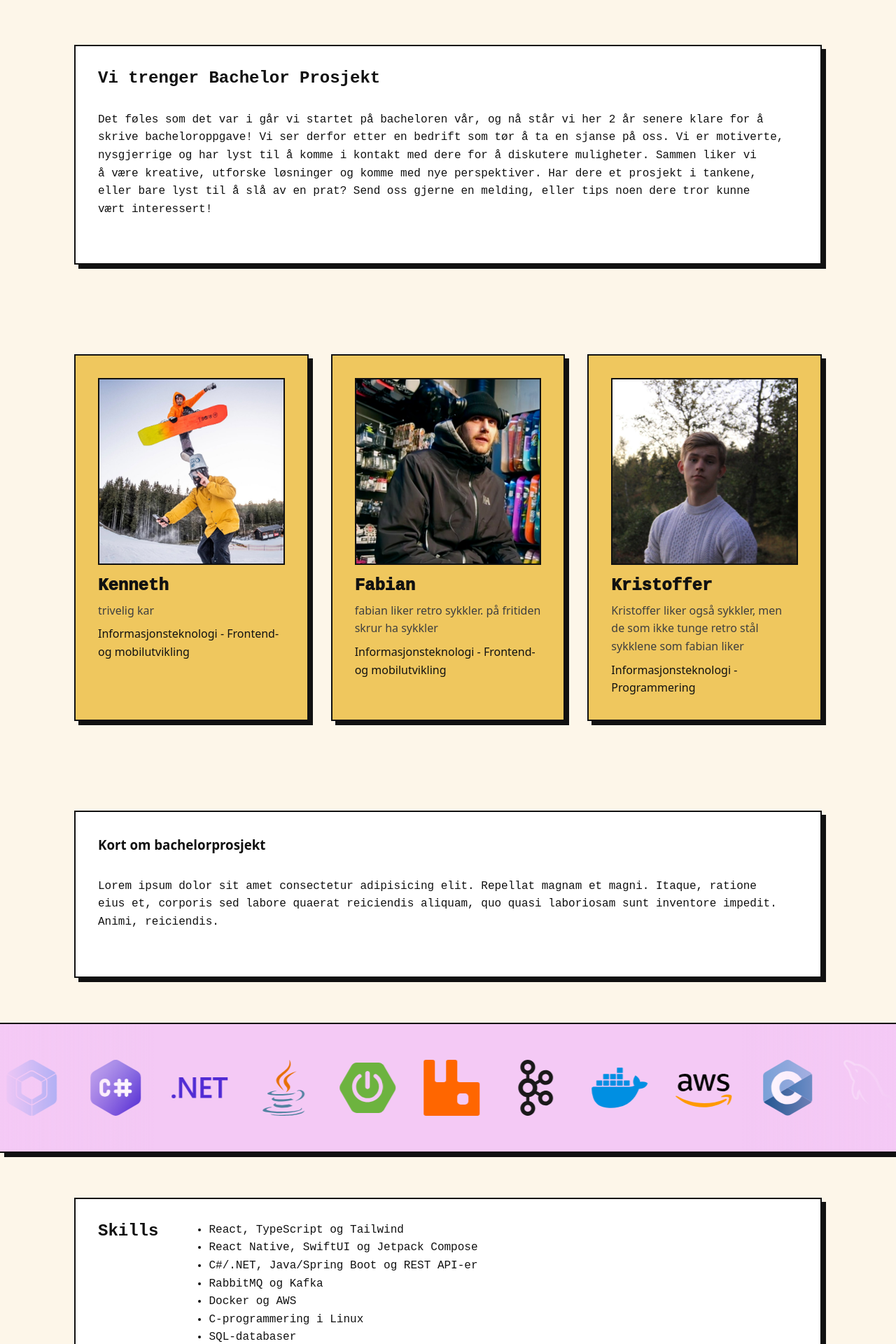
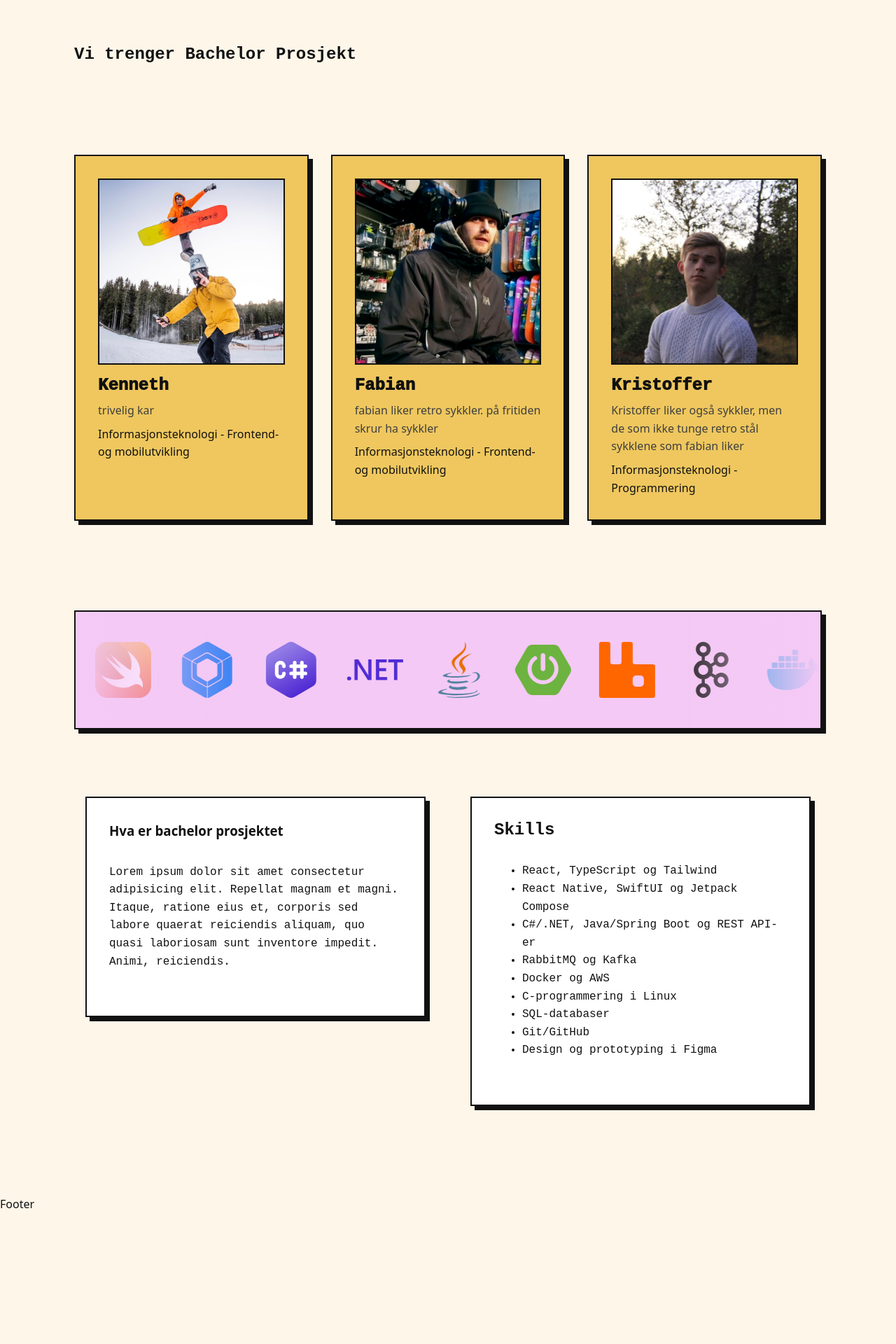
Before and after one commit to kelsolini/bachelorprosjekt, a React (Vite) app: page / in a window 1280 px wide. Shown: the top 1920 px of the page at 70% size. After the commit the page ends 1734 px from the top, so only its background shows below. Built offline with nearby package versions, Linux system fonts and the light colour scheme.

Commit message:
oppdatert carousel

```diff
--- a/src/components/AboutBachelor.tsx
+++ b/src/components/AboutBachelor.tsx
@@ -5,7 +5,7 @@ const AboutBachelor = () => {
     <>
       <section className={styles.section}>
         <div className={styles.card}>
-          <h3 className={styles.tilte}>Kort om bachelorprosjekt</h3>
+          <h3 className={styles.tilte}>Hva er bachelor prosjektet</h3>
           <div className={styles.text}>
             <p>
               Lorem ipsum dolor sit amet consectetur adipisicing elit. Repellat
--- a/src/components/IntroSection.tsx
+++ b/src/components/IntroSection.tsx
@@ -3,19 +3,9 @@ import styles from "./styles/IntroSection.module.css";
 const IntroSection = () => {
   return (
     <section className={styles.section}>
-        <div className={styles.card}>
-            <h3 className={styles.title}>Vi trenger Bachelor Prosjekt</h3>
-            <p className={styles.text}>
-                Det føles som det var i går vi startet på bacheloren vår, og nå står vi her 2 år senere klare for å skrive bacheloroppgave!
-                Vi ser derfor etter en bedrift som tør å ta en sjanse på oss. Vi er motiverte, nysgjerrige og har lyst til å komme i kontakt med dere for å diskutere muligheter.
-                Sammen liker vi å være kreative, utforske løsninger og komme med nye perspektiver.
+      <h1 className={styles.title}>Vi trenger Bachelor Prosjekt</h1>
+    </section>
+  );
+};
 
-                Har dere et prosjekt i tankene, eller bare lyst til å slå av en prat?
-                Send oss gjerne en melding, eller tips noen dere tror kunne vært interessert!
-            </p>
-        </div>
-    </section>
-  )
-}
-
-export default IntroSection
+export default IntroSection;
--- a/src/components/styles/Carousel.module.css
+++ b/src/components/styles/Carousel.module.css
@@ -10,11 +10,9 @@
 
 .Skill {
     position: relative;
-
     display: flex;
     align-items: center;
     justify-content: center;
-
     flex-shrink: 0;
 }
 
@@ -58,8 +56,7 @@
 
     background-color: var(--color-accent-2);
 
-    border-top: 2px solid var(--color-border);
-    border-bottom: 2px solid var(--color-border);
+    border: 2px solid var(--color-border);
 
     box-shadow: var(--shadow);
     border-radius: var(--radius);
@@ -82,7 +79,6 @@
 
 .CarouselWrapper::before {
     left: 0;
-
     background: linear-gradient(
         to left,
         transparent,
@@ -92,7 +88,6 @@
 
 .CarouselWrapper::after {
     right: 0;
-
     background: linear-gradient(
         to right,
         transparent,
@@ -106,7 +101,7 @@
     gap: 25px;
     align-items: center;
 
-    animation: slide 25s infinite linear;
+    animation: slide 35s infinite linear;
 }
 
 .Skill {
--- a/src/components/styles/ProfileCard.module.css
+++ b/src/components/styles/ProfileCard.module.css
@@ -20,6 +20,7 @@
 .card:hover {
     transform: translate(-2px, -2px);
     box-shadow: 8px 8px 0 var(--color-border);
+    background: var(--color-accent-2);
 }
 
 .open {
--- a/src/page/HomePage.tsx
+++ b/src/page/HomePage.tsx
@@ -13,13 +13,21 @@ const HomePage = () => {
       <main>
         <IntroSection />
         <ProfileSection />
-        <AboutBachelor />
-        <div className="grid-12-column ">
-          <div className="xs-12 md-12 lg-12">
-            <Carousel />
+        <div className="section">
+          <div className="grid-12-column">
+            <div className="xs-12 md-12 lg-12">
+              <Carousel />
+            </div>
+
+            <div className="xs-12 md-6 lg-6">
+              <AboutBachelor />
+            </div>
+
+            <div className="xs-12 md-6 lg-6">
+              <SkillSection />
+            </div>
           </div>
         </div>
-        <SkillSection />
       </main>
       <Footer />
     </>
--- a/src/styles/global.css
+++ b/src/styles/global.css
@@ -18,3 +18,9 @@ h2 {
 a:hover {
     color: var(--color-primary);
 }
+
+.section {
+    max-width: var(--max-width);
+    margin: 0 auto;
+    padding: var(--space-xl) var(--space-md);
+}
```
